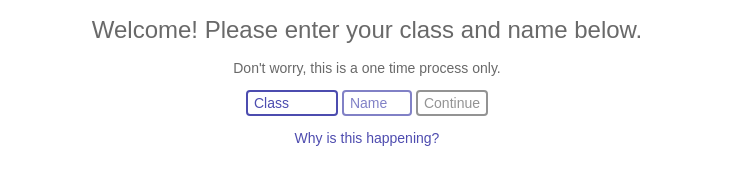
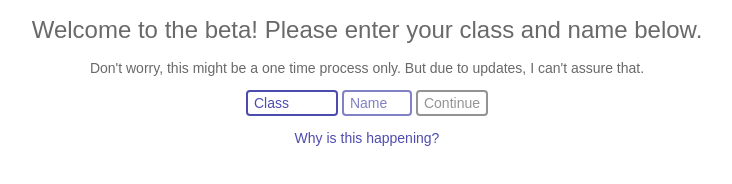
Before and after one commit to NomisIV/ullvischema.tk, a plain HTML site: page public_html/new/index.html in a window 1280 px wide. Shown: the whole page, without its empty margins (273-1005 px from the left). Drawn offline with Linux system fonts and the light colour scheme.

Commit message:
Enhanced the beta

```diff
--- a/public_html/new/index.html
+++ b/public_html/new/index.html
@@ -11,8 +11,8 @@
         <link rel="stylesheet" href="style.css">
     </head>
     <body onload="update()">
-        <h1>Welcome! Please enter your class and name below.</h1>
-        <p>Don't worry, this is a one time process only.</p>
+        <h1>Welcome to the beta! Please enter your class and name below.</h1>
+        <p>Don't worry, this might be a one time process only. But due to updates, I can't assure that.</p>
 
         <!-- Select bar -->
         <div>
```
Also changed, not shown: public_html/index.html (+1 -1 lines), README.md.
